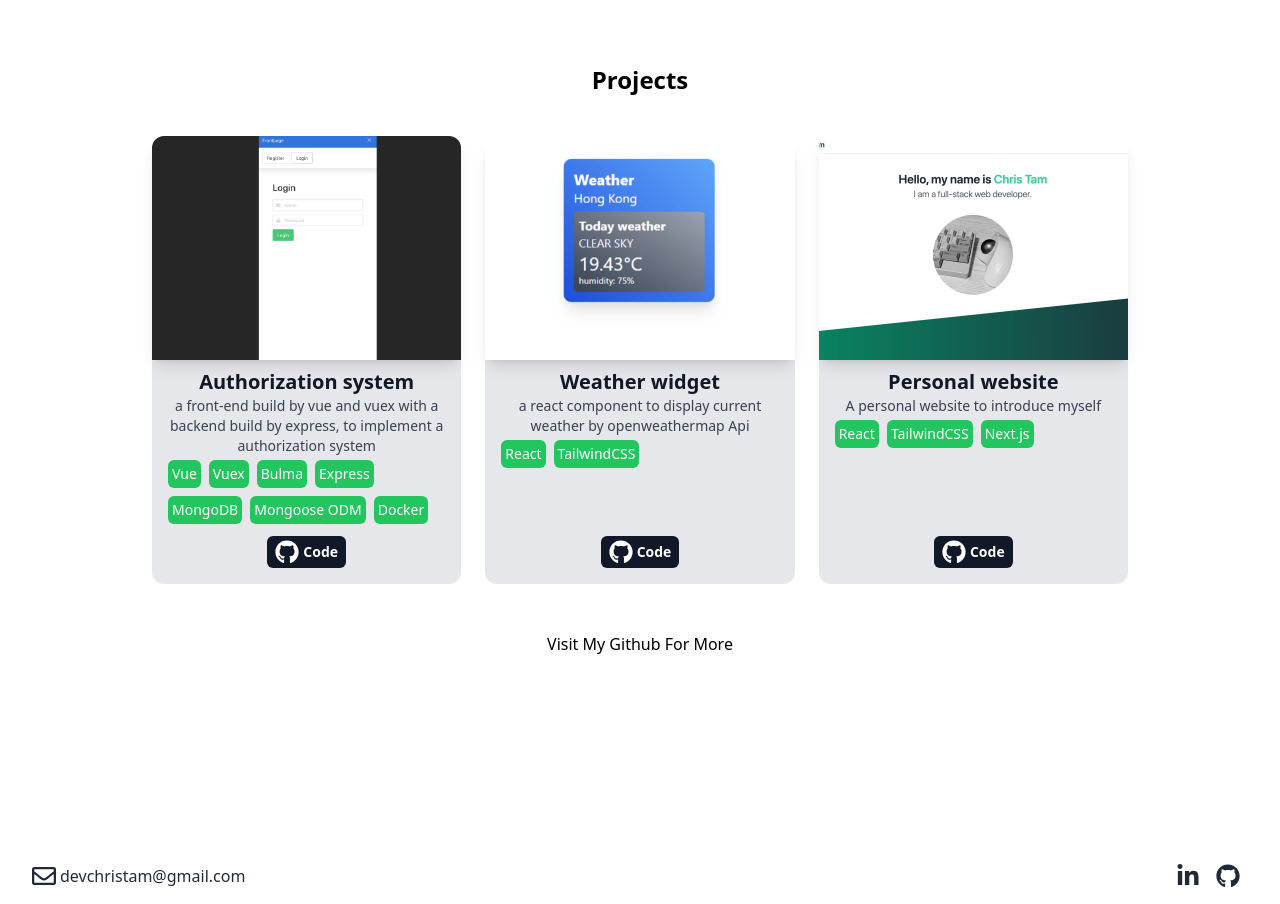
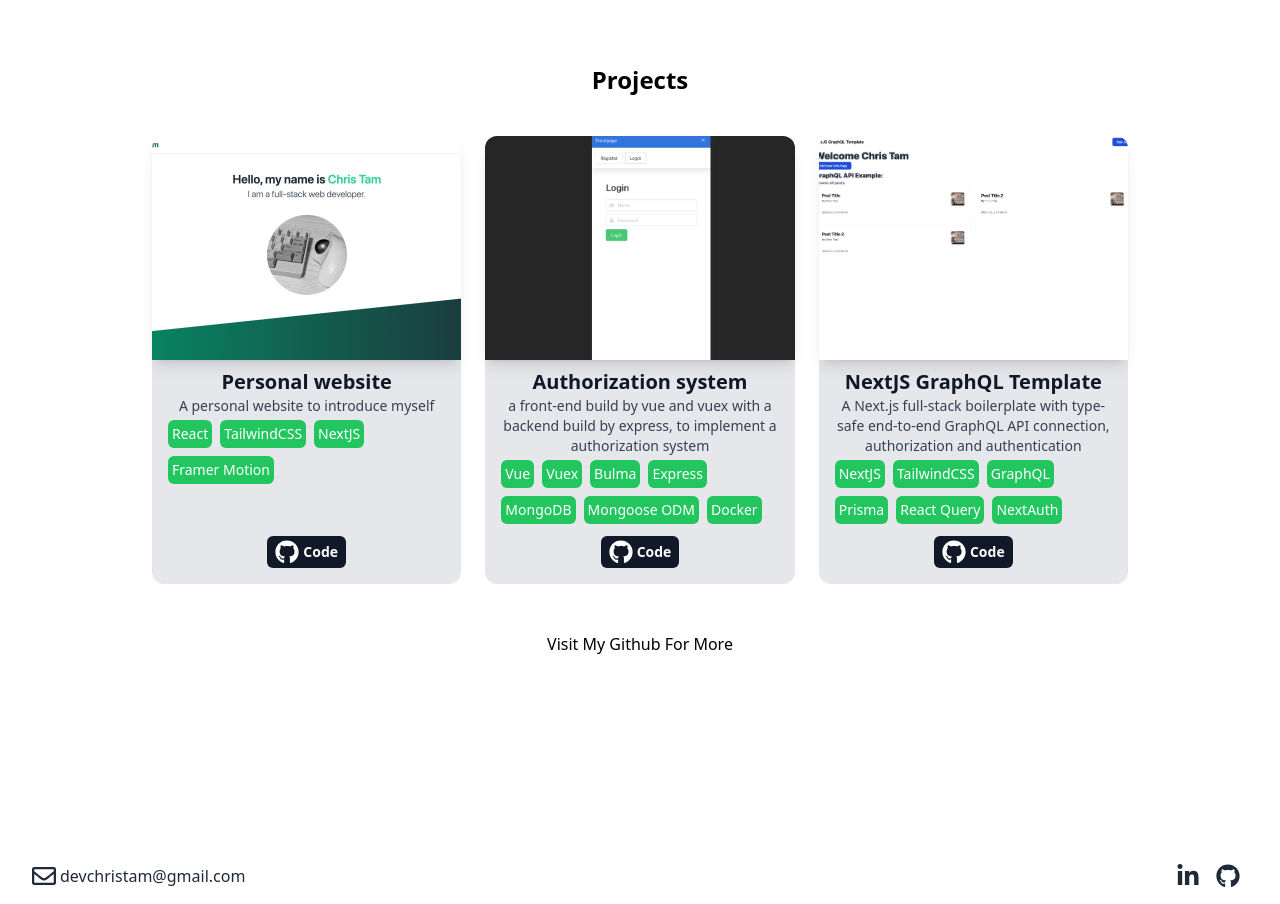
Before and after one commit to devchristam/devchristamdotcom, a Next.js app: page / in a window 1280 px wide. Shown: the part 2020-2924 px from the top of the page. Built offline with nearby package versions, Linux system fonts and the light colour scheme; no server answers.

Commit message:
chore: update project

```diff
--- a/src/frontend/components/Project.tsx
+++ b/src/frontend/components/Project.tsx
@@ -30,6 +30,15 @@ export const Project = () => {
 					<div className="grid grid-cols-1 gap-6 sm:grid-cols-2 lg:grid-cols-3">
 						<ProjectCard
 							detail={{
+								title: 'Personal website',
+								img: '/image/proj3.jpg',
+								content: 'A personal website to introduce myself',
+								tech: ['React', 'TailwindCSS', 'NextJS', 'Framer Motion'],
+								url: 'https://github.com/devchristam/nextjs-personal-website',
+							}}
+						/>
+						<ProjectCard
+							detail={{
 								title: 'Authorization system',
 								img: '/image/proj1.png',
 								content:
@@ -48,21 +57,19 @@ export const Project = () => {
 						/>
 						<ProjectCard
 							detail={{
-								title: 'Weather widget',
-								img: '/image/proj2.png',
+								title: 'NextJS GraphQL Template',
+								img: '/image/proj4.png',
 								content:
-									'a react component to display current weather by openweathermap Api',
-								tech: ['React', 'TailwindCSS'],
-								url: 'https://github.com/devchristam/tailwindcss-react-weather-widget',
-							}}
-						/>
-						<ProjectCard
-							detail={{
-								title: 'Personal website',
-								img: '/image/proj3.jpg',
-								content: 'A personal website to introduce myself',
-								tech: ['React', 'TailwindCSS', 'Next.js'],
-								url: 'https://github.com/devchristam/nextjs-personal-website',
+									'A Next.js full-stack boilerplate with type-safe end-to-end GraphQL API connection, authorization and authentication',
+								tech: [
+									'NextJS',
+									'TailwindCSS',
+									'GraphQL',
+									'Prisma',
+									'React Query',
+									'NextAuth',
+								],
+								url: 'https://github.com/devchristam/nextjs-graphql-fullstack',
 							}}
 						/>
 					</div>
```
Also changed, not shown: public/image/proj4.png (added).
